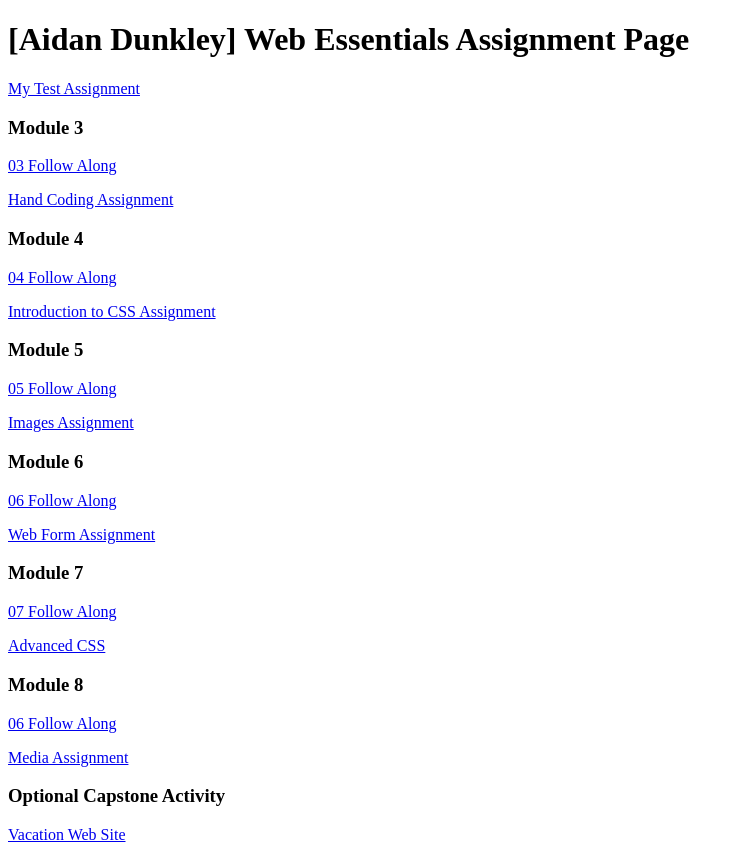
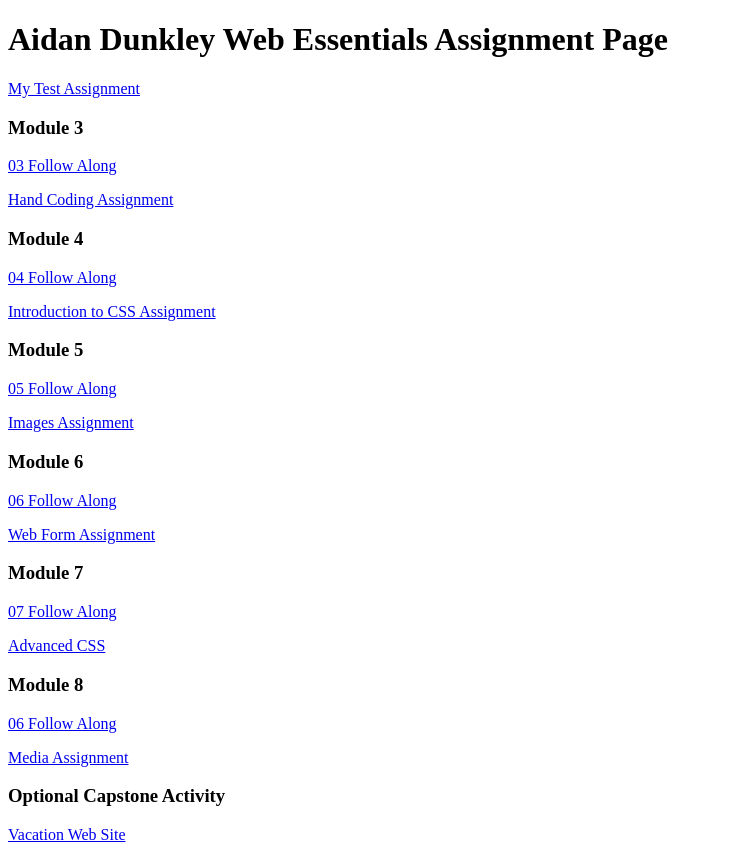
Before and after one commit to adunkley4967/dwdd1600, a plain HTML site: page index.html in a window 1280 px wide. Shown: the whole page, without its empty margins (0-744 px from the left). Drawn offline with Linux system fonts and the light colour scheme.

Commit message:
Update index.html

```diff
--- a/index.html
+++ b/index.html
@@ -6,7 +6,7 @@
 		<title>dwdd 1600 assignment list page</title>
 	</head>
 	<body>
-		<h1>[Aidan Dunkley] Web Essentials Assignment Page</h1>
+		<h1>Aidan Dunkley Web Essentials Assignment Page</h1>
 		<p><a href="01test">My Test Assignment</a></p>
 
 		<h3>Module 3</h3>
```
